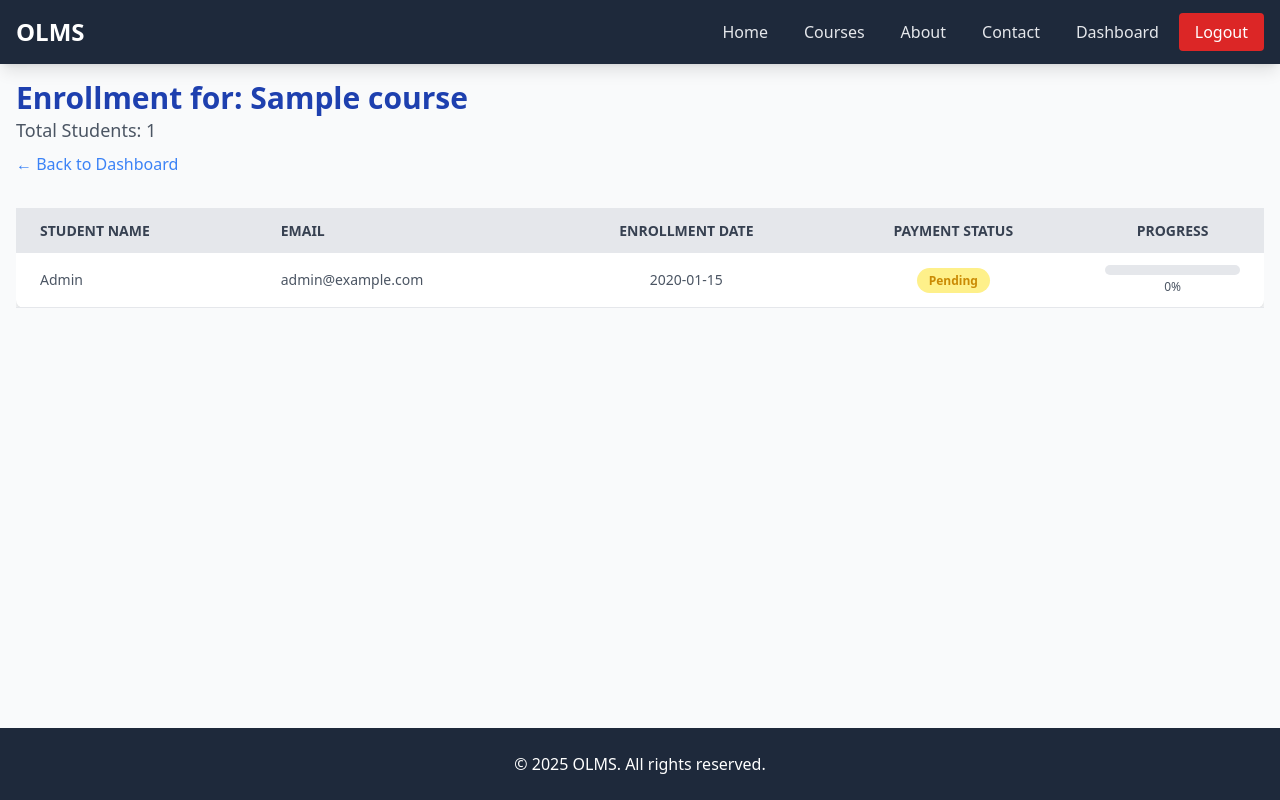
After one commit to kobokers/WebFundamentalProject, a PHP site: page /lecturer/view_enrollment.php?course_id=1 in a window 1280 px wide. The commit adds this page. Run offline with PHP 8.4, Linux system fonts and the light colour scheme; the visitor is signed in with stand-in values (Sample User, id 1); data comes from the database, SQL or seed files in the repository; tables that the repository leaves empty or names only in its code hold one stand-in row (values such as "Sample post"); some libraries are stand-ins or nearby versions.

Commit message:
add new view enrollment.php

```diff
--- a/auth/payment.php
+++ b/auth/payment.php
@@ -46,7 +46,7 @@ if ($course_data['payment_status'] == 'paid') {
     exit;
 }
 
-// --- 3. Process Payment Simulation (CRITICAL UPDATE) ---
+// --- 3. Process Payment Simulation ---
 if ($_SERVER["REQUEST_METHOD"] == "POST" && isset($_POST['pay_submit'])) {
 
     // ************************************************
--- a/lecturer/dashboard.php
+++ b/lecturer/dashboard.php
@@ -62,6 +62,7 @@ $result = mysqli_query($conn, $sql_courses);
                                 <th class="py-3 px-6 text-left">Level</th>
                                 <th class="py-3 px-6 text-center">Fee</th>
                                 <th class="py-3 px-6 text-center">Actions</th>
+                                <th class="py-3 px-6 text-center">Enrollments</th>
                             </tr>
                         </thead>
                         <tbody class="text-gray-600 text-sm font-light">
@@ -79,6 +80,9 @@ $result = mysqli_query($conn, $sql_courses);
                                     <td class="py-3 px-6 text-center space-x-2">
                                         <a href="module_setup.php?course_id=<?php echo $row['course_id']; ?>" class="text-blue-500 hover:text-blue-700 font-medium text-xs">Manage Modules</a>
                                         <a href="edit_course.php?course_id=<?php echo $row['course_id']; ?>" class="text-gray-500 hover:text-gray-700 font-medium text-xs">Edit Details</a>
+                                    </td>
+                                    <td class="py-3 px-10 text-center">
+                                        <a href="view_enrollment.php?course_id=<?php echo $row['course_id']; ?>" class="bg-indigo-500 hover:bg-indigo-600 text-white font-bold py-1 px-3 rounded text-xs transition duration-200 ml-2">View Students</a>
                                     </td>
                                 </tr>
                             <?php endwhile; ?>
--- /dev/null
+++ b/lecturer/view_enrollment.php
@@ -0,0 +1,116 @@
+<?php
+session_start();
+include("../connection.php");
+include("../header.php");
+
+// --- 1. Authentication and Authorization ---
+if (!isset($_SESSION['user_id']) || $_SESSION['user_role'] !== 'lecturer') {
+    header("Location: ../auth/login.php");
+    exit;
+}
+
+$lecturer_id = $_SESSION['user_id'];
+$course_id = isset($_GET['course_id']) ? $_GET['course_id'] : null;
+
+if (!$course_id || !is_numeric($course_id)) {
+    $_SESSION['error'] = "Invalid course ID.";
+    header("Location: dashboard.php");
+    exit;
+}
+
+// --- 2. Verify Lecturer Owns the Course  ---
+$course_check_query = "SELECT title FROM courses WHERE id = '{$course_id}' AND lecturer_id = '{$lecturer_id}'";
+$course_check_result = mysqli_query($conn, $course_check_query);
+
+if (mysqli_num_rows($course_check_result) == 0) {
+    $_SESSION['error'] = "You are not authorized to view the enrollment for this course.";
+    header("Location: dashboard.php");
+    exit;
+}
+
+$course_title = mysqli_fetch_assoc($course_check_result)['title'];
+
+// --- 3. Fetch Enrolled Students ---
+$sql_students = "
+    SELECT
+        u.name AS student_name,
+        u.email AS student_email,
+        e.enroll_date,
+        e.payment_status,
+        -- Calculates progress for each student in the course
+        COALESCE(
+            (SELECT ROUND((COUNT(p.id) * 100.0) / (SELECT COUNT(m.id) FROM modules m WHERE m.course_id = c.id))
+             FROM progress p
+             JOIN modules m ON p.module_id = m.id
+             WHERE m.course_id = c.id AND p.user_id = u.id AND p.status = 'completed'),
+            0
+        ) AS progress_percentage
+    FROM
+        enrollment e
+    JOIN
+        users u ON e.user_id = u.id
+    JOIN
+        courses c ON e.course_id = c.id
+    WHERE
+        e.course_id = '{$course_id}'
+    ORDER BY
+        e.enroll_date ASC";
+
+$result = mysqli_query($conn, $sql_students);
+
+?>
+
+<div class="container mx-auto p-4">
+    <header class="mb-8">
+        <h1 class="text-3xl font-bold text-blue-800">Enrollment for: <?php echo htmlspecialchars($course_title); ?></h1>
+        <p class="text-lg text-gray-600">Total Students: <?php echo mysqli_num_rows($result); ?></p>
+        <a href="dashboard.php" class="text-blue-500 hover:text-blue-700 mt-2 inline-block">← Back to Dashboard</a>
+    </header>
+
+    <?php if (mysqli_num_rows($result) > 0): ?>
+        <div class="overflow-x-auto">
+            <table class="min-w-full bg-white shadow-md rounded-lg">
+                <thead>
+                    <tr class="bg-gray-200 text-gray-700 uppercase text-sm leading-normal">
+                        <th class="py-3 px-6 text-left">Student Name</th>
+                        <th class="py-3 px-6 text-left">Email</th>
+                        <th class="py-3 px-6 text-center">Enrollment Date</th>
+                        <th class="py-3 px-6 text-center">Payment Status</th>
+                        <th class="py-3 px-6 text-center">Progress</th>
+                    </tr>
+                </thead>
+                <tbody class="text-gray-600 text-sm font-light">
+                    <?php while ($row = mysqli_fetch_assoc($result)): ?>
+                        <tr class="border-b border-gray-200 hover:bg-gray-100">
+                            <td class="py-3 px-6 text-left font-medium"><?php echo htmlspecialchars($row['student_name']); ?></td>
+                            <td class="py-3 px-6 text-left"><?php echo htmlspecialchars($row['student_email']); ?></td>
+                            <td class="py-3 px-6 text-center"><?php echo date('Y-m-d', strtotime($row['enroll_date'])); ?></td>
+                            <td class="py-3 px-6 text-center">
+                                <?php
+                                    $status_class = ($row['payment_status'] == 'paid') ? 'bg-green-200 text-green-600' : 'bg-yellow-200 text-yellow-600';
+                                ?>
+                                <span class="py-1 px-3 rounded-full text-xs font-semibold <?php echo $status_class; ?>">
+                                    <?php echo ucfirst(htmlspecialchars($row['payment_status'])); ?>
+                                </span>
+                            </td>
+                            <td class="py-3 px-6 text-center">
+                                <div class="w-full bg-gray-200 rounded-full h-2.5">
+                                    <div class="bg-green-600 h-2.5 rounded-full" style="width: <?php echo $row['progress_percentage']; ?>%"></div>
+                                </div>
+                                <span class="text-xs mt-1 block"><?php echo (int)$row['progress_percentage']; ?>%</span>
+                            </td>
+                        </tr>
+                    <?php endwhile; ?>
+                </tbody>
+            </table>
+        </div>
+    <?php else: ?>
+        <div class="p-4 bg-yellow-50 border-l-4 border-yellow-500 text-yellow-700">
+            <p class="font-bold">No Students Enrolled Yet.</p>
+            <p>Wait for students to sign up to start tracking their progress.</p>
+        </div>
+    <?php endif; ?>
+
+    <?php mysqli_close($conn); ?>
+</div>
+<?php include("../footer.php"); ?>
```
